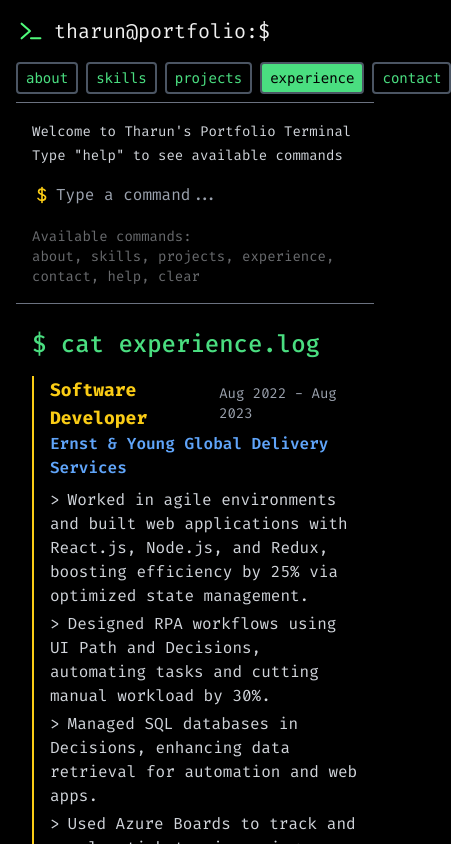
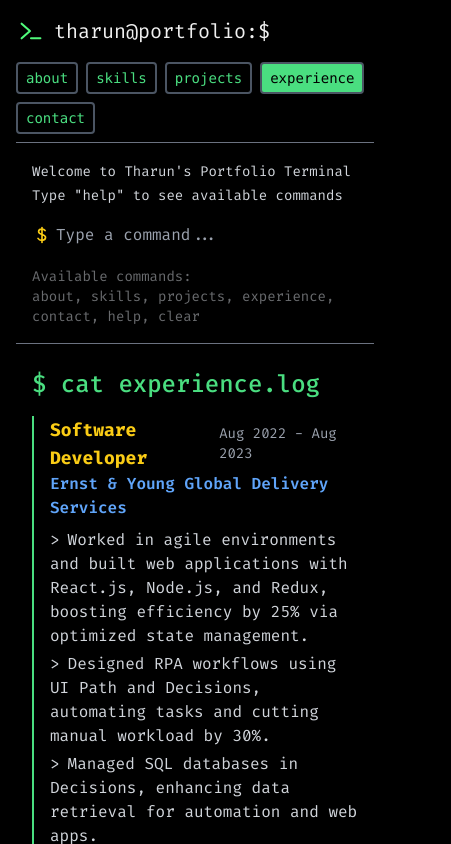
Before and after one commit to Tharun2331/Portfolio-Tharun, a React (Vite) app: page / in a window 390 px wide. Both pictures are taken after a click on the button "experience". Shown: the top 844 px of the page, 451 px wide, since content can reach past the window. Built offline with nearby package versions, Linux system fonts and the light colour scheme.

Commit message:
Modified the mobile responsive

```diff
--- a/src/components/pages/Contact.jsx
+++ b/src/components/pages/Contact.jsx
@@ -59,7 +59,7 @@ export default function Contact() {
         <div className="text-terminal-yellow text-lg font-mono">
           <p className="mb-2">&gt; <span className="font-semibold">Currently Available For:</span></p>
           <div className="text-terminal-gray-300 space-y-1 pl-4">
-            <p>&gt; Full-time opportunities</p>
+            <p>&gt; Full-time opportunities in Software Development</p>
             <p>&gt; Freelance projects</p>
             <p>&gt; Open source collaborations</p>
           </div>
--- a/src/components/pages/Email.jsx
+++ b/src/components/pages/Email.jsx
@@ -32,7 +32,7 @@ export const Email = ({ closeModal }) => {
   };
 
   return (
-    <div className="w-full max-w-[90vw] mx-auto p-3 sm:p-6 bg-terminal-gray-900 text-white rounded border border-terminal-green shadow-lg">
+    <div className="w-full max-w-[90vw] mx-auto p-3 sm:max-w-[40vw] sm:p-6 bg-terminal-gray-900 text-white rounded border border-terminal-green shadow-lg">
       <div className="flex justify-between items-center mb-4">
         <span className="text-terminal-green font-mono text-lg sm:text-xl">$ compose-email</span>
         <button className="text-white hover:text-terminal-red text-xl" onClick={closeModal}>×</button>
--- a/src/components/pages/Experience.jsx
+++ b/src/components/pages/Experience.jsx
@@ -1,7 +1,24 @@
 import { experienceJson } from "../Store";
 import React from "react";
 
+
+
+
 export default function Experience() {
+
+  let getBorderColorClass = (title) => {
+    switch (title) {
+      case "Software Developer":
+        return "border-l-[var(--primary)]"; // Green (#4ade80)
+      case "Machine Learning Intern":
+        return "border-l-[var(--secondary)]"; // Yellow (#facc15)
+      case "Software Engineer Intern":
+        return "border-l-[var(--info)]"; // Blue (#5fa3f7)
+      default:
+        return "border-l-[var(--primary)]"; // Default border color (#4b5563)
+    }
+  };
+
   return (
     <div className="mt-2">
       <div className="text-terminal-green text-2xl font-medium mb-4">
@@ -9,7 +26,8 @@ export default function Experience() {
       </div>
       <div className="space-y-6">
         {experienceJson.experience.map((exp, index) => (
-          <div key={index} className="border-l-2 pl-4 border-terminal-yellow">
+          <div key={index}
+           className={`border-l-2 pl-4  ${getBorderColorClass(exp.title)}`}>
             <div className="flex justify-between items-center">
               <h3 className="text-terminal-yellow font-bold text-lg">{exp.title}</h3>
               <span className="text-terminal-gray-400 text-sm">{exp.duration}</span>
--- a/src/components/pages/Sidebar.jsx
+++ b/src/components/pages/Sidebar.jsx
@@ -92,7 +92,7 @@ export const Sidebar = ({ activeSection: propActiveSection, setActiveSection: pr
 
   const renderLeftSide = () => {
     return (
-      <div className="w-full md:w-1/3 border-t border-terminal-gray-500 bg-terminal-black text-terminal-gray-300 p-4">
+      <div className=" md:w-1/3 border-t border-terminal-gray-500 bg-terminal-black text-terminal-gray-300 p-4">
         <span className="text-sm">
           Welcome to Tharun's Portfolio Terminal <br />
           Type "help" to see available commands
--- a/src/components/pages/Terminal.jsx
+++ b/src/components/pages/Terminal.jsx
@@ -20,7 +20,7 @@ export default function Terminal() {
         <TerminalIcon />
         <span className="text-xl font-normal">tharun@portfolio:$</span>
       </div>
-      <div className="flex gap-2 mt-4">
+      <div className="flex flex-wrap gap-2 mt-4 ">
         <FeaturesButton text="about" variant="primary" size="sm" isClicked={clickedButton === "about"} onClick={() => handleClick("about")} />
         <FeaturesButton text="skills" variant="primary" size="sm" isClicked={clickedButton === "skills"} onClick={() => handleClick("skills")} />
         <FeaturesButton text="projects" variant="primary" size="sm" isClicked={clickedButton === "projects"} onClick={() => handleClick("projects")} />
```
